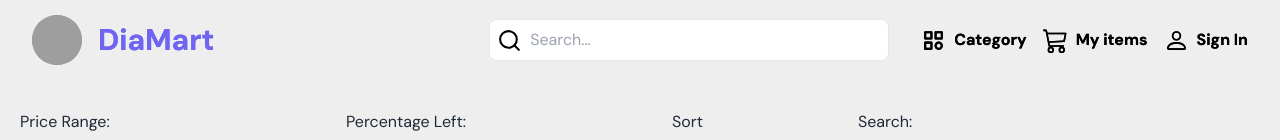
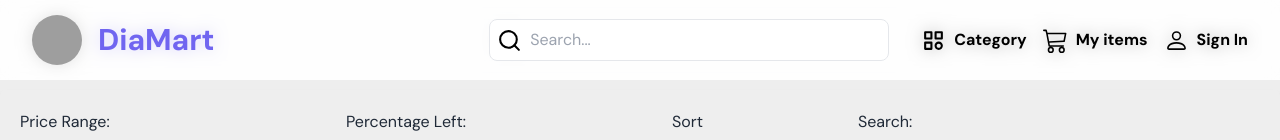
Before and after one commit to Shobhit141141/DiamEstate, a React (Vite) app in the folder frontend/: page /products in a window 1280 px wide. Shown: the top 140 px of the page. Built offline with nearby package versions, Linux system fonts and the light colour scheme; grey boxes are pictures that could not be loaded.

Commit message:
refactor: Improve NavBar component UI with backdrop

```diff
--- a/frontend/src/components/NavBar.jsx
+++ b/frontend/src/components/NavBar.jsx
@@ -20,7 +20,7 @@ const navbarItems = [
 
 function Navbar() {
   return (
-    <div className="w-screen h-[80px] flex fixed top-0 mb-[100px] items-center justify-between px-4 md:px-8">
+    <div className="w-screen h-[80px] flex fixed top-0 mb-[100px] items-center justify-between px-4 md:px-8 backdrop-blur bg-white/70">
       <div className="flex items-center">
         <div className="logo w-12 h-12 md:w-[50px] md:h-[50px] rounded-full overflow-hidden">
           <img
@@ -29,7 +29,7 @@ function Navbar() {
             className="w-full h-full object-cover"
           />
         </div>
-        <h2 className="text-lg md:text-[30px] font-bold text-[#7065F0] ml-2 md:ml-4 hidden md:block">
+        <h2 className="text-lg md:text-[30px] font-bold text-[#7065F0] ml-2 md:ml-4 hidden md:block overflow-hidden">
           DiaMart
         </h2>
       </div>
```
